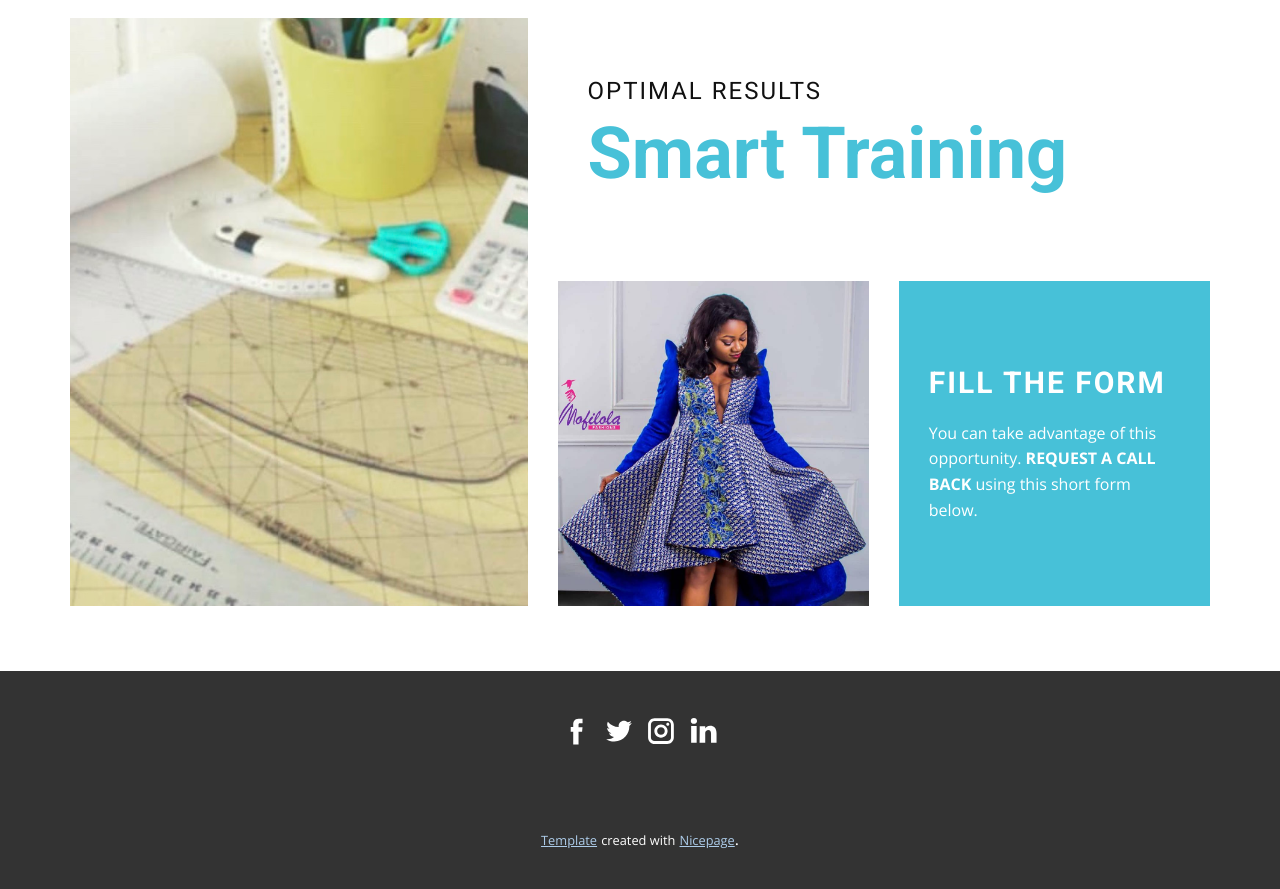
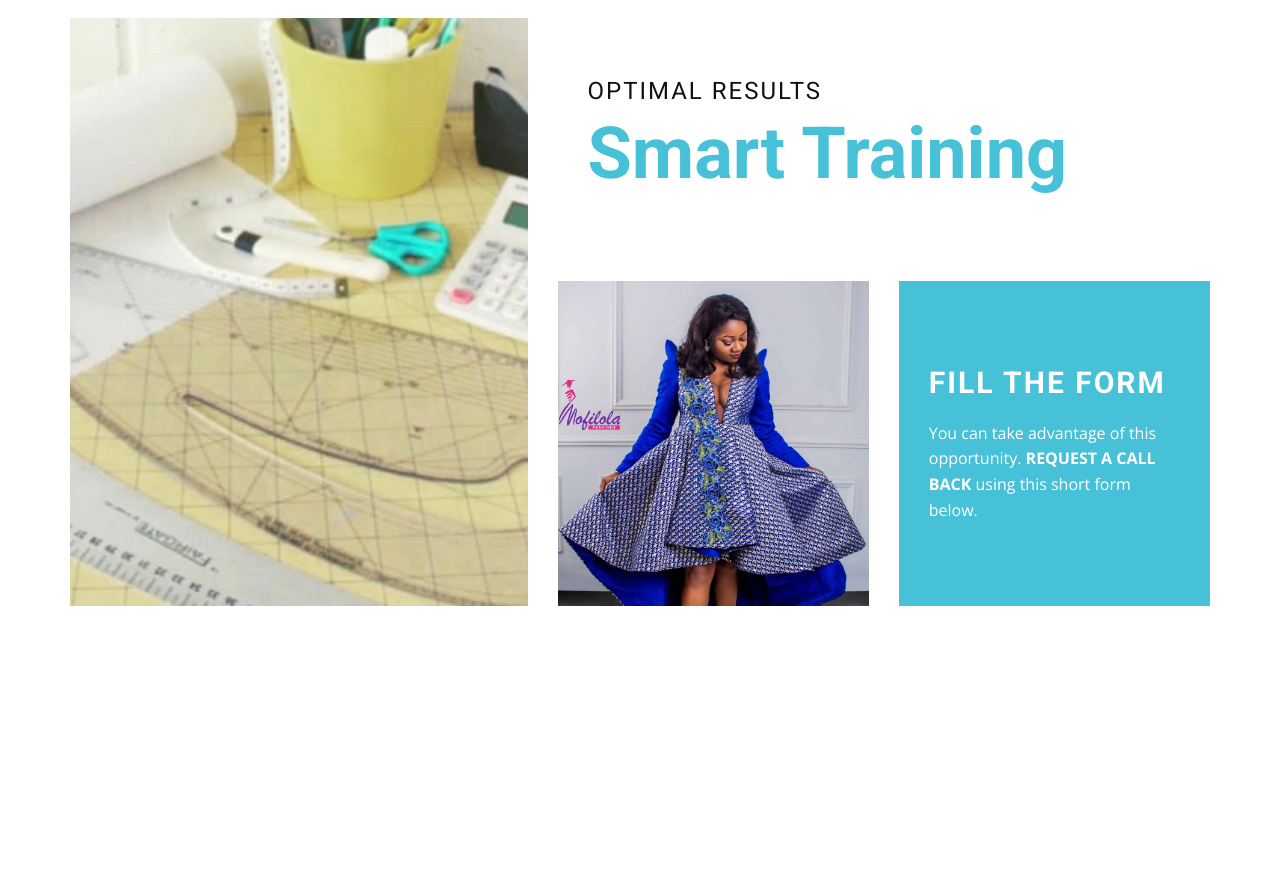
Before and after one commit to TechShrewdNG/mofilola, a plain HTML site: page Page-1.html in a window 1280 px wide. Shown: the part 2266-3155 px from the top of the page. After the commit the page ends 2937 px from the top, so only its background shows below. Drawn offline with nearby package versions, Linux system fonts and the light colour scheme.

Commit message:
Update Page-1.html

```diff
--- a/Page-1.html
+++ b/Page-1.html
@@ -244,47 +244,5 @@
         </div>
       </div>
     </section>
-
-
-<footer class="u-clearfix u-footer u-grey-80" id="sec-ad98"><div class="u-clearfix u-sheet u-sheet-1">
-        <div class="u-align-left u-social-icons u-spacing-10 u-social-icons-1">
-          <a class="u-social-url" target="_blank" href="">
-            <span class="u-icon u-icon-circle u-social-facebook u-social-type-logo u-icon-1">
-              <svg class="u-svg-link" preserveAspectRatio="xMidYMin slice" viewBox="0 0 112 112" style=""><use xmlns:xlink="http://www.w3.org/1999/xlink" xlink:href="#svg-467c"></use></svg>
-              <svg x="0px" y="0px" viewBox="0 0 112 112" id="svg-467c" class="u-svg-content"><path d="M75.5,28.8H65.4c-1.5,0-4,0.9-4,4.3v9.4h13.9l-1.5,15.8H61.4v45.1H42.8V58.3h-8.8V42.4h8.8V32.2 c0-7.4,3.4-18.8,18.8-18.8h13.8v15.4H75.5z"></path></svg>
-            </span>
-          </a>
-          <a class="u-social-url" target="_blank" href="">
-            <span class="u-icon u-icon-circle u-social-twitter u-social-type-logo u-icon-2">
-              <svg class="u-svg-link" preserveAspectRatio="xMidYMin slice" viewBox="0 0 112 112" style=""><use xmlns:xlink="http://www.w3.org/1999/xlink" xlink:href="#svg-ddef"></use></svg>
-              <svg x="0px" y="0px" viewBox="0 0 112 112" id="svg-ddef" class="u-svg-content"><path d="M92.2,38.2c0,0.8,0,1.6,0,2.3c0,24.3-18.6,52.4-52.6,52.4c-10.6,0.1-20.2-2.9-28.5-8.2 c1.4,0.2,2.9,0.2,4.4,0.2c8.7,0,16.7-2.9,23-7.9c-8.1-0.2-14.9-5.5-17.3-12.8c1.1,0.2,2.4,0.2,3.4,0.2c1.6,0,3.3-0.2,4.8-0.7 c-8.4-1.6-14.9-9.2-14.9-18c0-0.2,0-0.2,0-0.2c2.5,1.4,5.4,2.2,8.4,2.3c-5-3.3-8.3-8.9-8.3-15.4c0-3.4,1-6.5,2.5-9.2 c9.1,11.1,22.7,18.5,38,19.2c-0.2-1.4-0.4-2.8-0.4-4.3c0.1-10,8.3-18.2,18.5-18.2c5.4,0,10.1,2.2,13.5,5.7c4.3-0.8,8.1-2.3,11.7-4.5 c-1.4,4.3-4.3,7.9-8.1,10.1c3.7-0.4,7.3-1.4,10.6-2.9C98.9,32.3,95.7,35.5,92.2,38.2z"></path></svg>
-            </span>
-          </a>
-          <a class="u-social-url" target="_blank" href="">
-            <span class="u-icon u-icon-circle u-social-instagram u-social-type-logo u-icon-3">
-              <svg class="u-svg-link" preserveAspectRatio="xMidYMin slice" viewBox="0 0 112 112" style=""><use xmlns:xlink="http://www.w3.org/1999/xlink" xlink:href="#svg-e09e"></use></svg>
-              <svg x="0px" y="0px" viewBox="0 0 112 112" id="svg-e09e" class="u-svg-content"><path d="M55.9,32.9c-12.8,0-23.2,10.4-23.2,23.2s10.4,23.2,23.2,23.2s23.2-10.4,23.2-23.2S68.7,32.9,55.9,32.9z M55.9,69.4c-7.4,0-13.3-6-13.3-13.3c-0.1-7.4,6-13.3,13.3-13.3s13.3,6,13.3,13.3C69.3,63.5,63.3,69.4,55.9,69.4z"></path><path d="M79.7,26.8c-3,0-5.4,2.5-5.4,5.4s2.5,5.4,5.4,5.4c3,0,5.4-2.5,5.4-5.4S82.7,26.8,79.7,26.8z"></path><path d="M78.2,11H33.5C21,11,10.8,21.3,10.8,33.7v44.7c0,12.6,10.2,22.8,22.7,22.8h44.7c12.6,0,22.7-10.2,22.7-22.7 V33.7C100.8,21.1,90.6,11,78.2,11z M91,78.4c0,7.1-5.8,12.8-12.8,12.8H33.5c-7.1,0-12.8-5.8-12.8-12.8V33.7 c0-7.1,5.8-12.8,12.8-12.8h44.7c7.1,0,12.8,5.8,12.8,12.8V78.4z"></path></svg>
-            </span>
-          </a>
-          <a class="u-social-url" target="_blank" href="">
-            <span class="u-icon u-icon-circle u-social-linkedin u-social-type-logo u-icon-4">
-              <svg class="u-svg-link" preserveAspectRatio="xMidYMin slice" viewBox="0 0 112 112" style=""><use xmlns:xlink="http://www.w3.org/1999/xlink" xlink:href="#svg-142a"></use></svg>
-              <svg x="0px" y="0px" viewBox="0 0 112 112" id="svg-142a" class="u-svg-content"><path d="M33.8,96.8H14.5v-58h19.3V96.8z M24.1,30.9L24.1,30.9c-6.6,0-10.8-4.5-10.8-10.1c0-5.8,4.3-10.1,10.9-10.1 S34.9,15,35.1,20.8C35.1,26.4,30.8,30.9,24.1,30.9z M103.3,96.8H84.1v-31c0-7.8-2.7-13.1-9.8-13.1c-5.3,0-8.5,3.6-9.9,7.1 c-0.6,1.3-0.6,3-0.6,4.8V97H44.5c0,0,0.3-52.6,0-58h19.3v8.2c2.6-3.9,7.2-9.6,17.4-9.6c12.7,0,22.2,8.4,22.2,26.1V96.8z"></path></svg>
-            </span>
-          </a>
-        </div>
-      </div></footer>
-    <section class="u-backlink u-clearfix u-grey-80">
-      <a class="u-link" href="https://nicepage.com/html" target="_blank">
-        <span>Template</span>
-      </a>
-      <p class="u-text">
-        <span>created with</span>
-      </p>
-      <a class="u-link" href="https://nicepage.com" target="_blank">
-        <span>Nicepage</span>
-      </a>.
-
-    </section>
   </body>
 </html>
```
